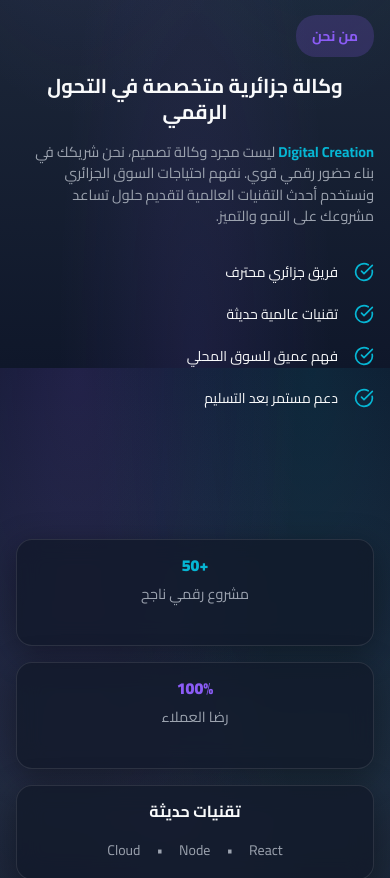
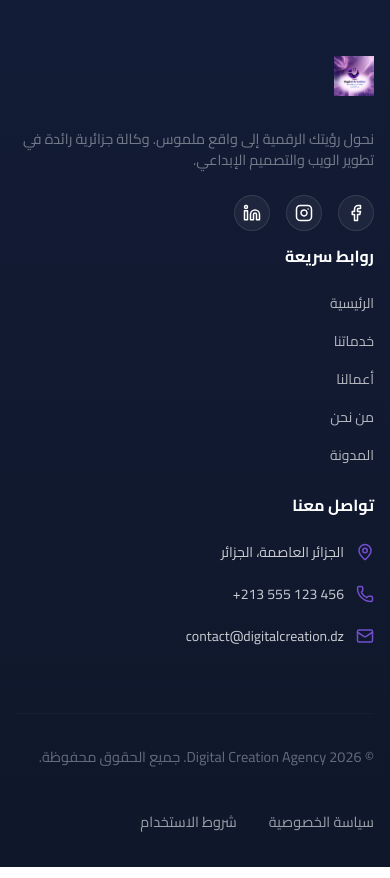
Before and after one commit to DMR-7-1/digital-creation-agency, a React (Vite) app: page / in a window 390 px wide. Shown: the part 1320-2198 px from the top of the page. Built offline with nearby package versions, Linux system fonts and the light colour scheme.

Commit message:
Feat: Added Pro Footer & Hid About/Contact on Mobile Home

```diff
--- a/src/App.jsx
+++ b/src/App.jsx
@@ -7,6 +7,8 @@ import Contact from './pages/Contact';
 import About from './pages/About';
 import Blog from './pages/Blog';
 import Portfolio from './pages/Portfolio';
+
+import Footer from './components/Footer';
 
 // Scroll to top on route change
 const ScrollToTop = () => {
@@ -33,11 +35,7 @@ function App() {
             <Route path="/contact" element={<Contact />} />
           </Routes>
         </main>
-        <footer>
-          <div className="container" style={{padding: '2rem 0', textAlign: 'center', opacity: 0.5}}>
-            <p>© 2026 Digital Creation Agency. Built for Algeria.</p>
-          </div>
-        </footer>
+        <Footer />
       </div>
     </Router>
   );
--- /dev/null
+++ b/src/components/Footer.jsx
@@ -0,0 +1,158 @@
+import React from 'react';
+import { Link } from 'react-router-dom';
+import { Facebook, Instagram, Linkedin, Mail, Phone, MapPin, ArrowUpRight } from 'lucide-react';
+import logoFull from '../assets/logo_full.png';
+
+const Footer = () => {
+  return (
+    <footer style={{
+      background: 'linear-gradient(to top, #0f172a, #131c36)',
+      borderTop: '1px solid rgba(139, 92, 246, 0.15)',
+      paddingTop: '4rem',
+      paddingBottom: '2rem',
+      position: 'relative',
+      overflow: 'hidden'
+    }}>
+      {/* Background Glow */}
+      <div style={{
+        position: 'absolute',
+        top: '0',
+        left: '50%',
+        transform: 'translateX(-50%)',
+        width: '100%',
+        height: '1px',
+        background: 'linear-gradient(90deg, transparent, rgba(139, 92, 246, 0.5), transparent)'
+      }} />
+
+      <div className="container">
+        {/* Main Footer Content */}
+        <div style={{
+          display: 'grid',
+          gridTemplateColumns: 'repeat(auto-fit, minmax(250px, 1fr))',
+          gap: '3rem',
+          marginBottom: '3rem'
+        }}>
+
+          {/* Column 1: Brand */}
+          <div>
+            <img src={logoFull} alt="Digital Creation" style={{ height: '40px', marginBottom: '1.5rem' }} />
+            <p style={{ fontSize: '0.95rem', opacity: 0.7, lineHeight: '1.8', marginBottom: '1.5rem' }}>
+              نحول رؤيتك الرقمية إلى واقع ملموس. وكالة جزائرية رائدة في تطوير الويب والتصميم الإبداعي.
+            </p>
+            <div style={{ display: 'flex', gap: '1rem' }}>
+              <SocialIcon icon={<Facebook size={18} />} href="#" />
+              <SocialIcon icon={<Instagram size={18} />} href="#" />
+              <SocialIcon icon={<Linkedin size={18} />} href="#" />
+            </div>
+          </div>
+
+          {/* Column 2: Quick Links */}
+          <div>
+            <h3 style={{ fontSize: '1.1rem', marginBottom: '1.5rem', color: '#fff' }}>روابط سريعة</h3>
+            <ul style={{ listStyle: 'none', padding: 0 }}>
+              <FooterLink to="/" text="الرئيسية" />
+              <FooterLink to="/services" text="خدماتنا" />
+              <FooterLink to="/portfolio" text="أعمالنا" />
+              <FooterLink to="/about" text="من نحن" />
+              <FooterLink to="/blog" text="المدونة" />
+            </ul>
+          </div>
+
+          {/* Column 3: Contact */}
+          <div>
+            <h3 style={{ fontSize: '1.1rem', marginBottom: '1.5rem', color: '#fff' }}>تواصل معنا</h3>
+            <ul style={{ listStyle: 'none', padding: 0 }}>
+              <li style={{ marginBottom: '1rem', display: 'flex', alignItems: 'flex-start', gap: '0.75rem', opacity: 0.8 }}>
+                <MapPin size={18} style={{ color: '#8b5cf6', marginTop: '4px' }} />
+                <span>الجزائر العاصمة، الجزائر</span>
+              </li>
+              <li style={{ marginBottom: '1rem', display: 'flex', alignItems: 'center', gap: '0.75rem', opacity: 0.8 }}>
+                <Phone size={18} style={{ color: '#8b5cf6' }} />
+                <span dir="ltr">+213 555 123 456</span>
+              </li>
+              <li style={{ marginBottom: '1rem', display: 'flex', alignItems: 'center', gap: '0.75rem', opacity: 0.8 }}>
+                <Mail size={18} style={{ color: '#8b5cf6' }} />
+                <span>contact@digitalcreation.dz</span>
+              </li>
+            </ul>
+          </div>
+
+        </div>
+
+        {/* Footer Bottom */}
+        <div style={{
+          borderTop: '1px solid rgba(255,255,255,0.05)',
+          paddingTop: '2rem',
+          display: 'flex',
+          flexWrap: 'wrap',
+          justifyContent: 'space-between',
+          alignItems: 'center',
+          gap: '1rem',
+          fontSize: '0.9rem',
+          opacity: 0.6
+        }}>
+          <p>© 2026 Digital Creation Agency. جميع الحقوق محفوظة.</p>
+          <div style={{ display: 'flex', gap: '2rem' }}>
+            <span>سياسة الخصوصية</span>
+            <span>شروط الاستخدام</span>
+          </div>
+        </div>
+      </div>
+    </footer>
+  );
+};
+
+const SocialIcon = ({ icon, href }) => (
+  <a href={href} style={{
+    width: '36px',
+    height: '36px',
+    borderRadius: '50%',
+    background: 'rgba(255,255,255,0.05)',
+    display: 'flex',
+    alignItems: 'center',
+    justifyContent: 'center',
+    color: '#fff',
+    transition: 'all 0.3s ease',
+    border: '1px solid rgba(255,255,255,0.1)'
+  }}
+  onMouseEnter={(e) => {
+    e.currentTarget.style.background = '#8b5cf6';
+    e.currentTarget.style.transform = 'translateY(-3px)';
+  }}
+  onMouseLeave={(e) => {
+    e.currentTarget.style.background = 'rgba(255,255,255,0.05)';
+    e.currentTarget.style.transform = 'translateY(0)';
+  }}
+  >
+    {icon}
+  </a>
+);
+
+const FooterLink = ({ to, text }) => (
+  <li style={{ marginBottom: '0.75rem' }}>
+    <Link to={to} style={{
+      color: 'inherit',
+      textDecoration: 'none',
+      opacity: 0.7,
+      transition: 'all 0.2s',
+      display: 'inline-flex',
+      alignItems: 'center',
+      gap: '0.5rem'
+    }}
+    onMouseEnter={(e) => {
+      e.currentTarget.style.opacity = '1';
+      e.currentTarget.style.color = '#8b5cf6';
+      e.currentTarget.style.paddingRight = '5px';
+    }}
+    onMouseLeave={(e) => {
+      e.currentTarget.style.opacity = '0.7';
+      e.currentTarget.style.color = 'inherit';
+      e.currentTarget.style.paddingRight = '0';
+    }}
+    >
+      {text}
+    </Link>
+  </li>
+);
+
+export default Footer;
--- a/src/pages/Home.jsx
+++ b/src/pages/Home.jsx
@@ -9,8 +9,10 @@ const Home = () => {
     <div className="animate-fade-in">
       <Hero />
       <Services preview={true} /> {/* Pass preview prop to show less/summary */}
-      <About />
-      <Contact />
+      <div className="mobile-home-hidden">
+        <About />
+        <Contact />
+      </div>
     </div>
   );
 };
--- a/src/styles/mobile.css
+++ b/src/styles/mobile.css
@@ -9,6 +9,11 @@
   /* ========================================
      1. NUCLEAR OVERFLOW KILL
      ======================================== */
+  /* Hide About and Contact sections on Home Mobile ONLY */
+  .mobile-home-hidden {
+    display: none !important;
+  }
+
   html, body {
     overflow-x: hidden !important;
     width: 100% !important;
```
